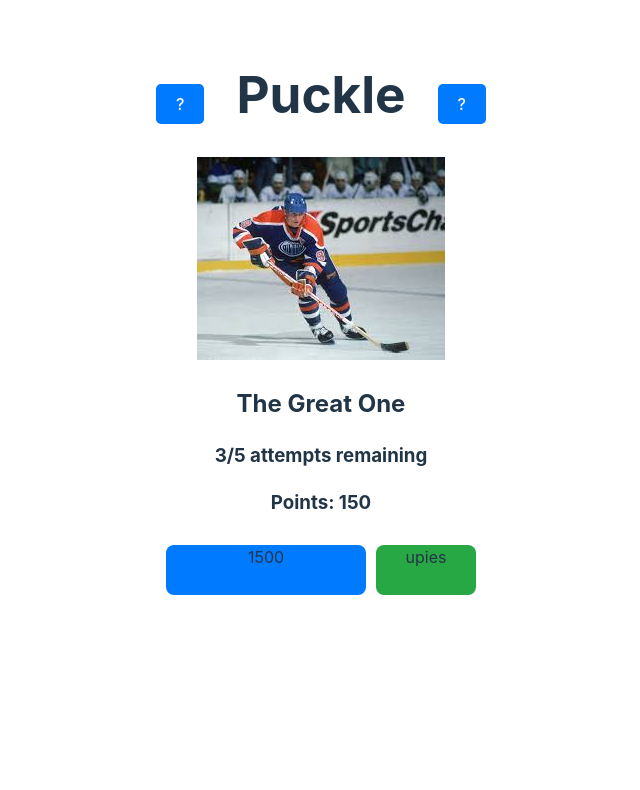
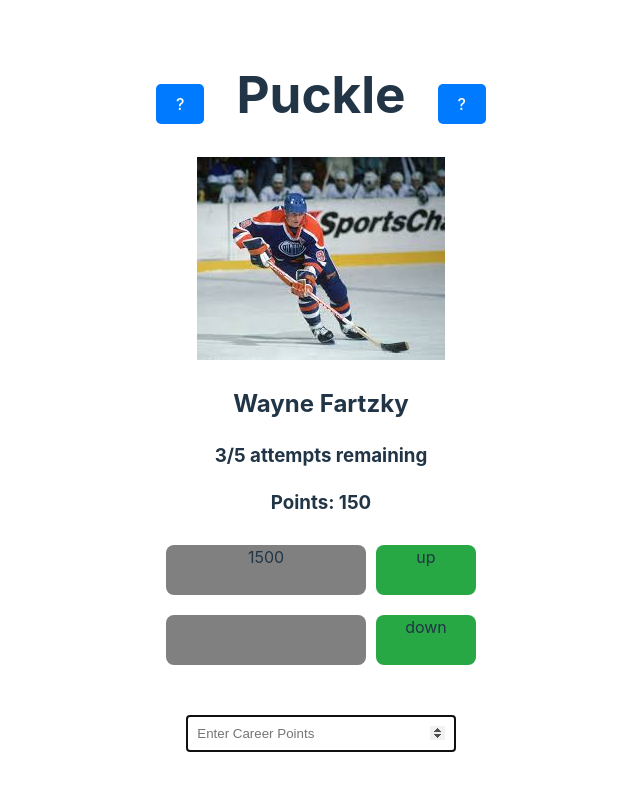
Before and after one commit to MPrier/NHLwordle, a React (Vite) app in the folder nhl-guessing-game/frontend/: page /staticpage in a window 1280 px wide. Shown: the top 790 px of the page, without its empty margins (319-959 px from the left). Built offline with nearby package versions, Linux system fonts and the light colour scheme.

Commit message:
Begin adding dynamic props to staticapp mockup. add fetched data from dailyplayer table

```diff
--- a/nhl-guessing-game/frontend/src/StaticPage.jsx
+++ b/nhl-guessing-game/frontend/src/StaticPage.jsx
@@ -10,7 +10,6 @@ function TitleBar() {
             <h1>Puckle</h1>
             <button>? </button>
         </div>
-
     )
 }
 
@@ -20,16 +19,15 @@ function PlayerSection({ image, text, name }) {
             <img src={image} alt={text} />
             <h2>{name}</h2>
         </div>
-
     )
 }
 
 function AttemptsAndPoints({ attempts, points }) {
     return (
-        <div>
+        <>
             <h3>{attempts}/5 attempts remaining</h3>
             <h3>Points: {points}</h3>
-        </div>
+        </>
     )
 }
 
@@ -45,7 +43,7 @@ function InputRow({ guess, colorFeedback, arrowDirection }) {
             width: '200px', // Adjust the size as needed
             height: '50px',
             borderRadius: '8px',
-            backgroundColor: '#007BFF',
+            backgroundColor: "grey",
             marginRight: '10px',
             justifyContent: 'center', // Center horizontally
             alignItems: 'center', // Center vertically
@@ -61,21 +59,45 @@ function InputRow({ guess, colorFeedback, arrowDirection }) {
     };
 
     return (
-        <div>
+        <>
             <li style={styles.row}>
                 <div style={styles.rectangle1}>{guess}</div>
-                <div style={styles.rectangle2}>upies</div>
+                <div style={styles.rectangle2}>{arrowDirection}</div>
             </li>
+        </>
+    )
+}
+
+function InputBar() {
+    return (
+        <>
+            <input type="number" placeholder='Enter Career Points' autoFocus />
+        </>
+    )
+}
+
+function InputTable({points}) {
+    console.log(points);
+    return (
+        <div>
+            <InputRow guess={1500} colorFeedback="red" arrowDirection="up" />
+            <InputRow guess={points} colorFeedback="green" arrowDirection="down" />
+            <h1>{points}</h1>
+            <InputBar />
         </div>
     )
 }
-function StaticApp() {
+
+function StaticApp({playerInfo}) {
+    console.log(playerInfo.careerPoints);
+    console.log(parseInt(playerInfo.careerPoints,10));
+    console.log(playerInfo);
     return (
         <div id="page">
             <TitleBar />
-            <PlayerSection image={image} text="Example" name="The Great One" />
+            <PlayerSection image={playerInfo.image} text="Example" name={playerInfo.name} />
             <AttemptsAndPoints attempts={3} points={150} />
-            <InputRow guess={1500} colorFeedback="red" arrowDirection="up" />
+            <InputTable points={playerInfo.careerPoints} />
         </div>
 
     )
--- a/nhl-guessing-game/frontend/src/main.jsx
+++ b/nhl-guessing-game/frontend/src/main.jsx
@@ -2,10 +2,14 @@ import { StrictMode } from 'react'
 import { createRoot } from 'react-dom/client'
 import './index.css'
 import App from './App.jsx'
-import HomePage from './homePage.jsx'
+import HomePage from './pages/homePage.jsx'
 import { BrowserRouter as Router, Routes, Route } from 'react-router-dom';
 import DailyChallenge from './DailyChallenge.jsx'
 import StaticApp from './StaticPage.jsx'
+import image from './img/image.png';
+import GamePage from './pages/gamePage.jsx'
+
+let playerInfo = {image: image, name:'Wayne Fartzky', careerPoint: 2587};
 
 createRoot(document.getElementById('root')).render(
   <StrictMode>
@@ -19,7 +23,9 @@ createRoot(document.getElementById('root')).render(
 
         <Route path="/dailychallenge" element={<DailyChallenge />} />
 
-        <Route path="/staticpage" element={<StaticApp />}/>
+        <Route path="/staticpage" element={<StaticApp playerInfo={playerInfo}/>}/>
+
+        <Route path="/gamepage" element={<GamePage/>}/>
 
       </Routes>
     </Router>
--- /dev/null
+++ b/nhl-guessing-game/frontend/src/pages/gamePage.jsx
@@ -0,0 +1,33 @@
+import StaticApp from "../StaticPage";
+import image from "../img/image.png";
+import { getDailyPlayerData } from "../api_calls/api";
+import { useEffect, useState } from "react";
+
+function GamePage() {
+    const [playerInfo, setPlayerInfo] = useState({image: image});
+
+
+    useEffect(() => {
+            const fetchPlayerData = async () => {
+              try {
+                  const data = await getDailyPlayerData(); // Fetch player object
+                  console.log("fuckin data:" + data[0].id);
+                  console.log(JSON.stringify(data[0]));
+
+                  setPlayerInfo({...playerInfo, name: data[0].name, careerPoints: data[0].career_points})
+              } catch (error) {
+                  console.error('Error fetching player data:', error);
+              }
+          };
+
+          fetchPlayerData();
+          }, [])
+
+    // let playerInfo = {image: image, name:'OOO', careerPoint: 2587};
+    console.log(playerInfo);
+    return (
+        <StaticApp playerInfo={playerInfo}/>
+    )
+}
+
+export default GamePage
--- a/nhl-guessing-game/frontend/src/homePage.jsx
+++ b/nhl-guessing-game/frontend/src/pages/homePage.jsx
@@ -18,6 +18,10 @@ function HomePage() {
                 <button>Static Page</button>
             </Link>
 
+            <Link to="/gamepage">
+                <button>Game Bitch</button>
+            </Link>
+
             {/* <Link to="/app">
                 <button>Best Season Points</button>
             </Link> */}
```
